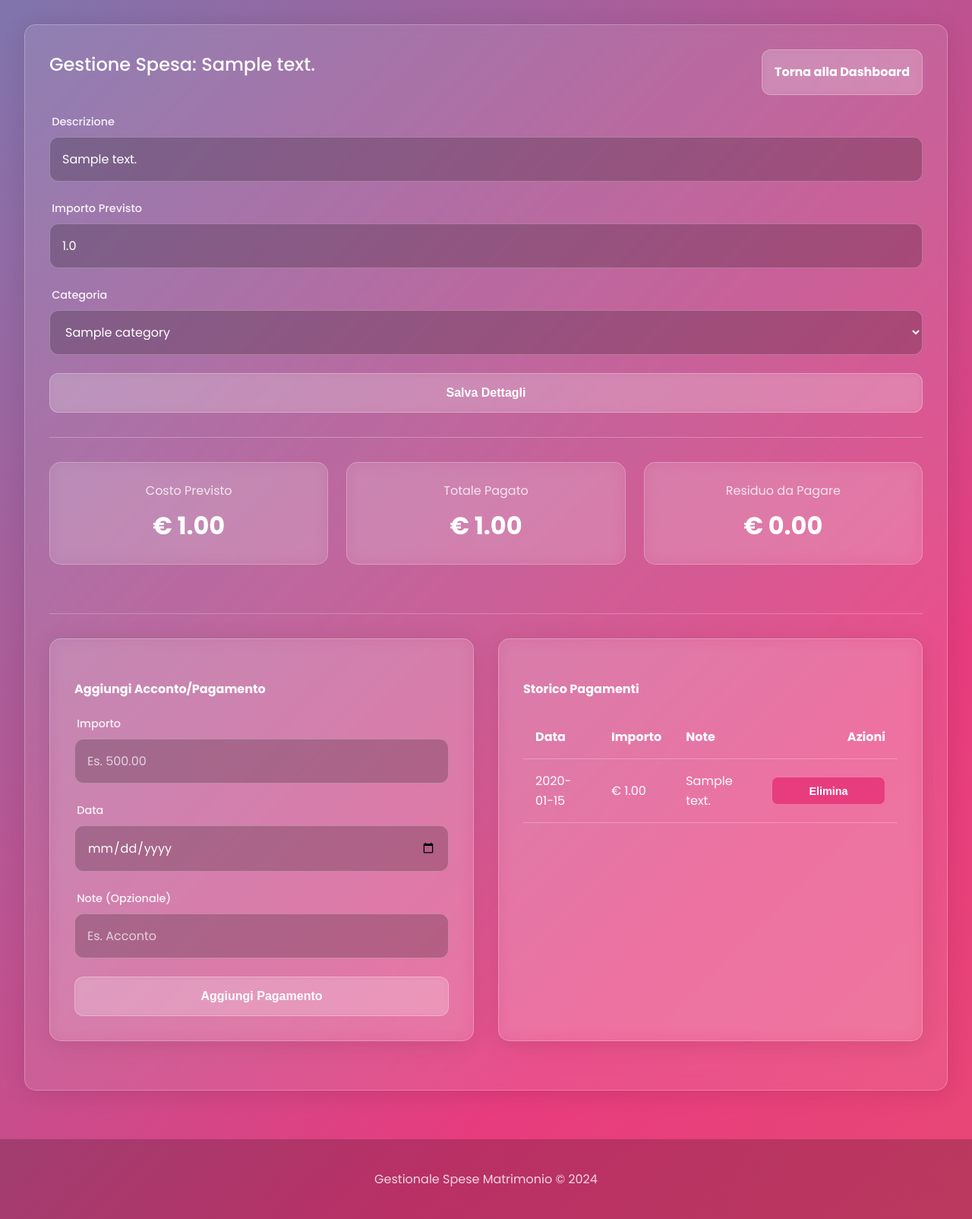
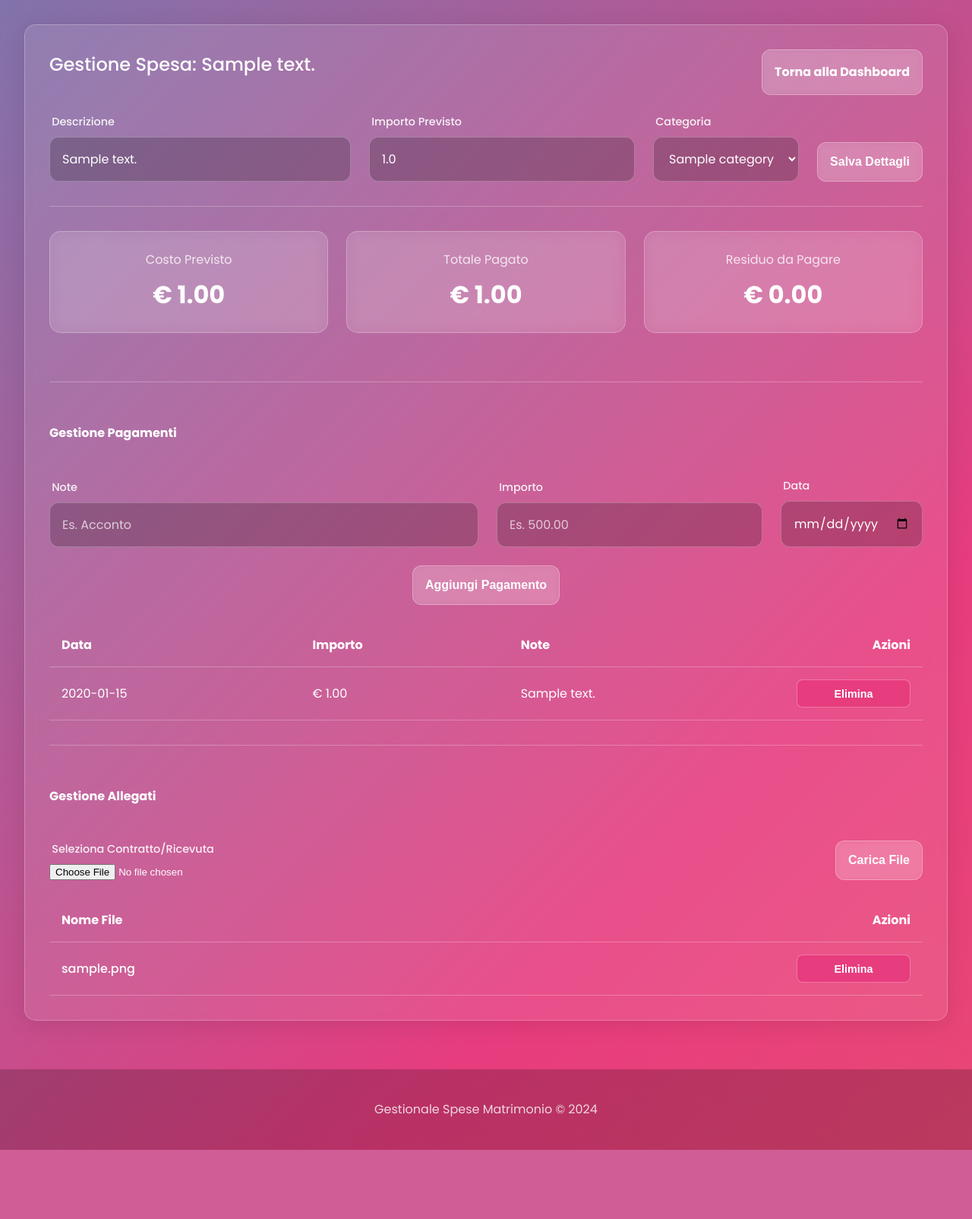
Before and after one commit to Badbug6/gestionale-spese-matrimonio, a Flask app: page /edit/1 in a window 1280 px wide. Shown: the part 126-1730 px from the top of the page at 76% size. After the commit the page ends 1639 px from the top, so only its background shows below. Run offline with Flask 3, Linux system fonts and the light colour scheme; the visitor is signed in with stand-in values (Sample User, id 1); tables that the repository leaves empty hold one stand-in row (values such as "Sample post").

```diff
--- a/app.py
+++ b/app.py
@@ -1,10 +1,12 @@
 import os
 import sqlite3
 from datetime import date, timedelta, datetime
+import time
 
 from flask import (Flask, flash, g, jsonify, redirect, render_template, request,
-                   session, url_for)
+                   session, url_for, send_from_directory) # Aggiunto send_from_directory
 from werkzeug.security import check_password_hash, generate_password_hash
+from werkzeug.utils import secure_filename # Aggiunto per la sicurezza dei nomi file
 from waitress import serve
 
 from flask_mail import Mail, Message
@@ -13,6 +15,13 @@ from apscheduler.schedulers.background import BackgroundScheduler
 app = Flask(__name__)
 app.secret_key = 'la-mia-chiave-super-segreta-per-il-matrimonio-cambiami'
 DATABASE = 'wedding.db'
+
+# --- NUOVA CONFIGURAZIONE PER L'UPLOAD ---
+UPLOAD_FOLDER = 'uploads'
+app.config['UPLOAD_FOLDER'] = UPLOAD_FOLDER
+# Assicurati che la cartella esista
+os.makedirs(UPLOAD_FOLDER, exist_ok=True)
+
 
 app.config.update(
     MAIL_SERVER='', MAIL_PORT=587, MAIL_USERNAME='', MAIL_PASSWORD='',
@@ -26,7 +35,9 @@ scheduler = BackgroundScheduler(daemon=True)
 def get_db():
     db = getattr(g, '_database', None)
     if db is None:
-        db = g._database = sqlite3.connect(DATABASE)
+        # Usa la configurazione dell'app, che può essere cambiata dai test
+        db_path = app.config.get("DATABASE", DATABASE)
+        db = g._database = sqlite3.connect(db_path)
         db.row_factory = sqlite3.Row
     return db
 
@@ -38,6 +49,7 @@ def close_connection(exception):
 
 def create_tables(db):
     cursor = db.cursor()
+    # ... (tabelle esistenti)
     cursor.execute('''CREATE TABLE IF NOT EXISTS users (
                         id INTEGER PRIMARY KEY AUTOINCREMENT, username TEXT UNIQUE NOT NULL,
                         password_hash TEXT NOT NULL, email TEXT UNIQUE NOT NULL, is_admin INTEGER DEFAULT 0)''')
@@ -58,9 +70,21 @@ def create_tables(db):
                         FOREIGN KEY(spesa_id) REFERENCES spese(id) ON DELETE CASCADE,
                         FOREIGN KEY(scadenza_associata_id) REFERENCES scadenze(id) ON DELETE SET NULL
                     )''')
+
+    # --- NUOVA TABELLA PER GLI ALLEGATI ---
+    cursor.execute('''CREATE TABLE IF NOT EXISTS allegati (
+                        id INTEGER PRIMARY KEY AUTOINCREMENT,
+                        spesa_id INTEGER NOT NULL,
+                        original_filename TEXT NOT NULL,
+                        saved_filename TEXT NOT NULL UNIQUE,
+                        upload_timestamp TIMESTAMP DEFAULT CURRENT_TIMESTAMP,
+                        FOREIGN KEY(spesa_id) REFERENCES spese(id) ON DELETE CASCADE
+                    )''')
     db.commit()
 
-# --- FUNZIONI DI SUPPORTO ---
+
+# --- FUNZIONI DI SUPPORTO (invariate) ---
+# ... (get_app_state, get_user_by_username, get_user_by_id, send_email, check_and_send_reminders)
 def get_app_state():
     db = get_db()
     try:
@@ -129,32 +153,7 @@ def check_and_send_reminders():
         return f"Promemoria inviato a {len(users)} utenti per {len(scadenze)} scadenze."
 
 # --- ROUTES ---
-@app.route('/scadenza/toggle/<int:id>')
-def toggle_scadenza(id):
-    if not session.get('user_id'): return redirect(url_for('login'))
-    db = get_db()
-    scadenza = db.execute("SELECT * FROM scadenze WHERE id = ?", (id,)).fetchone()
-    if scadenza:
-        nuovo_stato = 'Completato' if scadenza['stato'] == 'Da Fare' else 'Da Fare'
-        db.execute("UPDATE scadenze SET stato = ? WHERE id = ?", (nuovo_stato, id))
-        if scadenza['spesa_associata_id'] and scadenza['importo_scadenza']:
-            spesa_id, importo_pagamento = scadenza['spesa_associata_id'], scadenza['importo_scadenza']
-            if nuovo_stato == 'Completato':
-                pagamento_esistente = db.execute("SELECT id FROM pagamenti WHERE scadenza_associata_id = ?", (id,)).fetchone()
-                if not pagamento_esistente:
-                    db.execute(
-                        "INSERT INTO pagamenti (spesa_id, importo_pagato, data_pagamento, note, scadenza_associata_id) VALUES (?, ?, ?, ?, ?)",
-                        # --- CORREZIONE APPLICATA QUI ---
-                        (spesa_id, importo_pagamento, date.today().isoformat(), f"Pagamento da scadenza: {scadenza['descrizione']}", id)
-                    )
-                    flash(f"Pagamento di €{importo_pagamento:.2f} registrato.", 'success')
-            elif nuovo_stato == 'Da Fare':
-                db.execute("DELETE FROM pagamenti WHERE scadenza_associata_id = ?", (id,))
-                flash(f"Pagamento associato alla scadenza '{scadenza['descrizione']}' annullato.", 'info')
-        db.commit()
-    return redirect(url_for('scadenzario'))
-
-# ... (tutte le altre route sono corrette e invariate)
+# ... (la maggior parte delle route è invariata)
 @app.route('/')
 def index():
     if not os.path.exists(DATABASE): return redirect(url_for('create_admin'))
@@ -242,8 +241,7 @@ def scadenzario():
 @app.route('/scadenza/add', methods=['POST'])
 def add_scadenza():
     if not session.get('user_id'): return redirect(url_for('login'))
-    descrizione = request.form['descrizione']
-    data_scadenza = request.form['data_scadenza']
+    descrizione, data_scadenza = request.form['descrizione'], request.form['data_scadenza']
     spesa_id = request.form.get('spesa_associata_id')
     importo_str = request.form.get('importo_scadenza', '').strip().replace(',', '.')
     importo_scadenza = float(importo_str) if importo_str else None
@@ -252,6 +250,28 @@ def add_scadenza():
                (descrizione, data_scadenza, importo_scadenza, spesa_id if spesa_id else None))
     db.commit()
     flash('Scadenza aggiunta!', 'success')
+    return redirect(url_for('scadenzario'))
+
+@app.route('/scadenza/toggle/<int:id>')
+def toggle_scadenza(id):
+    if not session.get('user_id'): return redirect(url_for('login'))
+    db = get_db()
+    scadenza = db.execute("SELECT * FROM scadenze WHERE id = ?", (id,)).fetchone()
+    if scadenza:
+        nuovo_stato = 'Completato' if scadenza['stato'] == 'Da Fare' else 'Da Fare'
+        db.execute("UPDATE scadenze SET stato = ? WHERE id = ?", (nuovo_stato, id))
+        if scadenza['spesa_associata_id'] and scadenza['importo_scadenza']:
+            spesa_id, importo_pagamento = scadenza['spesa_associata_id'], scadenza['importo_scadenza']
+            if nuovo_stato == 'Completato':
+                pagamento_esistente = db.execute("SELECT id FROM pagamenti WHERE scadenza_associata_id = ?", (id,)).fetchone()
+                if not pagamento_esistente:
+                    db.execute("INSERT INTO pagamenti (spesa_id, importo_pagato, data_pagamento, note, scadenza_associata_id) VALUES (?, ?, ?, ?, ?)",
+                               (spesa_id, importo_pagamento, date.today().isoformat(), f"Pagamento da scadenza: {scadenza['descrizione']}", id))
+                    flash(f"Pagamento di €{importo_pagamento:.2f} registrato.", 'success')
+            elif nuovo_stato == 'Da Fare':
+                db.execute("DELETE FROM pagamenti WHERE scadenza_associata_id = ?", (id,))
+                flash(f"Pagamento associato alla scadenza '{scadenza['descrizione']}' annullato.", 'info')
+        db.commit()
     return redirect(url_for('scadenzario'))
 
 @app.route('/scadenza/delete/<int:id>')
@@ -391,33 +411,37 @@ def delete_category(id):
 
 @app.route('/edit/<int:id>', methods=['GET', 'POST'])
 def edit_spesa(id):
-    if not session.get('user_id'):
-        return redirect(url_for('login'))
+    if not session.get('user_id'): return redirect(url_for('login'))
     db = get_db()
     spesa = db.execute("SELECT * FROM spese WHERE id = ?", (id,)).fetchone()
     if not spesa:
         flash("Spesa non trovata.", "error")
         return redirect(url_for('index'))
+
+    # AGGIUNTA: Carica anche gli allegati per questa spesa
+    allegati = db.execute("SELECT * FROM allegati WHERE spesa_id = ? ORDER BY upload_timestamp DESC", (id,)).fetchall()
+
     pagamenti = db.execute("SELECT * FROM pagamenti WHERE spesa_id = ? ORDER BY data_pagamento DESC", (id,)).fetchall()
     totale_pagato = sum(p['importo_pagato'] for p in pagamenti)
     rimanente_da_pagare = spesa['importo'] - totale_pagato
+
     if request.method == 'POST':
         if 'descrizione' in request.form:
-            descrizione = request.form['descrizione']
-            importo_str = request.form.get('importo', '0').strip().replace(',', '.')
-            categoria = request.form['categoria']
+            descrizione, importo_str, categoria = request.form['descrizione'], request.form.get('importo', '0').strip().replace(',', '.'), request.form['categoria']
             try:
                 importo = float(importo_str)
             except ValueError:
                 flash("L'importo inserito non è un numero valido.", 'error')
-                categories = [row['name'] for row in db.execute("SELECT name FROM categories ORDER BY name").fetchall()]
-                return render_template('edit.html', spesa=spesa, categories=categories, pagamenti=pagamenti, totale_pagato=totale_pagato, rimanente_da_pagare=rimanente_da_pagare, user=get_user_by_id(session.get('user_id')))
+                return redirect(url_for('edit_spesa', id=id))
             db.execute("UPDATE spese SET descrizione = ?, importo = ?, categoria = ? WHERE id = ?", (descrizione, importo, categoria, id))
             db.commit()
             flash('Spesa aggiornata con successo!', 'success')
             return redirect(url_for('edit_spesa', id=id))
+
     categories = [row['name'] for row in db.execute("SELECT name FROM categories ORDER BY name").fetchall()]
-    return render_template('edit.html', spesa=spesa, categories=categories, pagamenti=pagamenti, totale_pagato=totale_pagato, rimanente_da_pagare=rimanente_da_pagare, user=get_user_by_id(session.get('user_id')))
+    return render_template('edit.html', spesa=spesa, categories=categories, pagamenti=pagamenti,
+                           totale_pagato=totale_pagato, rimanente_da_pagare=rimanente_da_pagare,
+                           allegati=allegati, user=get_user_by_id(session.get('user_id')))
 
 @app.route('/register', methods=['GET', 'POST'])
 def register():
@@ -491,6 +515,64 @@ def test_reminder():
     flash(f"Test dei promemoria eseguito. Risultato: {status_message}", 'success')
     return redirect(url_for('settings'))
 
+# --- NUOVE ROUTE PER GLI ALLEGATI ---
+@app.route('/spesa/<int:spesa_id>/upload', methods=['POST'])
+def upload_file(spesa_id):
+    if 'user_id' not in session:
+        return redirect(url_for('login'))
+    if 'file' not in request.files:
+        flash('Nessun file selezionato.', 'error')
+        return redirect(url_for('edit_spesa', id=spesa_id))
+    file = request.files['file']
+    if file.filename == '':
+        flash('Nessun file selezionato.', 'error')
+        return redirect(url_for('edit_spesa', id=spesa_id))
+    if file:
+        original_filename = secure_filename(file.filename)
+        # Crea un nome file unico per evitare sovrascritture
+        saved_filename = f"{int(time.time())}_{original_filename}"
+        file.save(os.path.join(app.config['UPLOAD_FOLDER'], saved_filename))
+
+        db = get_db()
+        db.execute("INSERT INTO allegati (spesa_id, original_filename, saved_filename) VALUES (?, ?, ?)",
+                   (spesa_id, original_filename, saved_filename))
+        db.commit()
+        flash('File caricato con successo!', 'success')
+    return redirect(url_for('edit_spesa', id=spesa_id))
+
+@app.route('/uploads/<path:filename>')
+def serve_uploaded_file(filename):
+    if 'user_id' not in session:
+        return "Non autorizzato", 403
+    return send_from_directory(app.config['UPLOAD_FOLDER'], filename)
+
+@app.route('/allegato/delete/<int:allegato_id>', methods=['POST'])
+def delete_allegato(allegato_id):
+    if 'user_id' not in session:
+        return redirect(url_for('login'))
+
+    db = get_db()
+    allegato = db.execute("SELECT * FROM allegati WHERE id = ?", (allegato_id,)).fetchone()
+
+    if allegato:
+        spesa_id = allegato['spesa_id']
+        # Elimina il file fisico dal server
+        try:
+            os.remove(os.path.join(app.config['UPLOAD_FOLDER'], allegato['saved_filename']))
+        except OSError as e:
+            print(f"Errore durante l'eliminazione del file: {e}")
+            flash("Errore: impossibile eliminare il file dal server.", "error")
+
+        # Elimina il record dal database
+        db.execute("DELETE FROM allegati WHERE id = ?", (allegato_id,))
+        db.commit()
+        flash('Allegato eliminato con successo.', 'success')
+        return redirect(url_for('edit_spesa', id=spesa_id))
+
+    flash("Allegato non trovato.", "error")
+    return redirect(url_for('index'))
+
+
 # --- AVVIO APP ---
 if __name__ == '__main__':
     with app.app_context():
--- a/requirements.txt
+++ b/requirements.txt
@@ -2,3 +2,4 @@ flask
 waitress
 Flask-Mail
 APScheduler
+pytest
--- a/templates/edit.html
+++ b/templates/edit.html
@@ -2,38 +2,22 @@
 {% block title %}Gestione Spesa{% endblock %}
 {% block content %}
 
+<!-- Utilizziamo un unico pannello a larghezza intera per contenere tutto -->
 <div class="panel full-width">
 
-    <!--
-      CORREZIONE 1: Aggiunto un .panel-header per separare
-      correttamente l'intestazione dal resto del contenuto.
-    -->
     <div class="panel-header">
         <h2>Gestione Spesa: {{ spesa.descrizione }}</h2>
         <a href="{{ url_for('index') }}" class="button-link">Torna alla Dashboard</a>
     </div>
 
-    <!--
-      CORREZIONE 2: Rimosso class="compact-form" per permettere
-      ai campi di disporsi correttamente in verticale.
-    -->
-    <form method="post" action="{{ url_for('edit_spesa', id=spesa.id) }}">
-        <div class="form-group">
-            <label for="descrizione">Descrizione</label>
-            <input type="text" name="descrizione" id="descrizione" value="{{ spesa.descrizione }}" required>
-        </div>
-        <div class="form-group">
-            <label for="importo">Importo Previsto</label>
-            <input type="text" name="importo" id="importo" value="{{ spesa.importo }}" required>
-        </div>
+    <!-- Sezione 1: Modifica Dettagli Principali -->
+    <form method="post" action="{{ url_for('edit_spesa', id=spesa.id) }}" class="compact-form">
+        <div class="form-group flex-grow"><label for="descrizione">Descrizione</label><input type="text" name="descrizione" id="descrizione" value="{{ spesa.descrizione }}" required></div>
+        <div class="form-group"><label for="importo">Importo Previsto</label><input type="text" name="importo" id="importo" value="{{ spesa.importo }}" required></div>
         <div class="form-group">
             <label for="categoria">Categoria</label>
             <select name="categoria" id="categoria" required>
-                {% for category in categories %}
-                <option value="{{ category }}" {% if category == spesa.categoria %}selected{% endif %}>
-                    {{ category }}
-                </option>
-                {% endfor %}
+                {% for category in categories %}<option value="{{ category }}" {% if category == spesa.categoria %}selected{% endif %}>{{ category }}</option>{% endfor %}
             </select>
         </div>
         <button type="submit">Salva Dettagli</button>
@@ -41,7 +25,7 @@
 
     <hr class="section-divider">
 
-    <!-- Riepilogo Finanziario (invariato) -->
+    <!-- Sezione 2: Riepilogo Finanziario -->
     <div class="summary-cards">
         <div class="card"><h3>Costo Previsto</h3><p>€ {{ "%.2f"|format(spesa.importo) }}</p></div>
         <div class="card"><h3>Totale Pagato</h3><p>€ {{ "%.2f"|format(totale_pagato) }}</p></div>
@@ -50,29 +34,19 @@
 
     <hr class="section-divider">
 
-    <!-- Aggiungi Pagamento e Storico (invariato) -->
-    <div class="flex-container">
-        <div class="panel">
-            <h4>Aggiungi Acconto/Pagamento</h4>
-            <form action="{{ url_for('add_pagamento', spesa_id=spesa.id) }}" method="post">
+    <!-- Sezione 3: Aggiunta Pagamenti e Storico -->
+    <div class="panel-header">
+        <h4>Gestione Pagamenti</h4>
+    </div>
+    <form action="{{ url_for('add_pagamento', spesa_id=spesa.id) }}" method="post" class="compact-form">
+        <div class="form-group flex-grow"><label for="note">Note</label><input type="text" name="note" id="note" placeholder="Es. Acconto"></div>
         <div class="form-group"><label for="importo_pagato">Importo</label><input type="text" name="importo_pagato" id="importo_pagato" placeholder="Es. 500.00" required></div>
         <div class="form-group"><label for="data_pagamento">Data</label><input type="date" name="data_pagamento" id="data_pagamento" required></div>
-                <div class="form-group"><label for="note">Note (Opzionale)</label><input type="text" name="note" id="note" placeholder="Es. Acconto"></div>
         <button type="submit">Aggiungi Pagamento</button>
     </form>
-        </div>
-        <div class="panel">
-            <h4>Storico Pagamenti</h4>
-            <div class="table-container">
+    <div class="table-container" style="margin-top: 1.5rem;">
         <table>
-                    <thead>
-                        <tr>
-                            <th>Data</th>
-                            <th>Importo</th>
-                            <th>Note</th>
-                            <th class="actions-column">Azioni</th>
-                        </tr>
-                    </thead>
+            <thead><tr><th>Data</th><th>Importo</th><th>Note</th><th class="actions-column">Azioni</th></tr></thead>
             <tbody>
                 {% for p in pagamenti %}
                 <tr>
@@ -80,20 +54,46 @@
                     <td>€ {{ "%.2f"|format(p.importo_pagato) }}</td>
                     <td>{{ p.note or '-' }}</td>
                     <td class="actions-column">
-                                <form action="{{ url_for('delete_pagamento', pagamento_id=p.id) }}" method="post" onsubmit="return confirm('Sei sicuro di voler eliminare questo pagamento?');">
-                                    <button type="submit" class="delete-btn">Elimina</button>
-                                </form>
+                        <form action="{{ url_for('delete_pagamento', pagamento_id=p.id) }}" method="post" onsubmit="return confirm('Sei sicuro?');"><button type="submit" class="delete-btn">Elimina</button></form>
                     </td>
                 </tr>
                 {% else %}
-                        <tr>
-                            <td colspan="4" style="text-align: center; padding: 2rem 0;">Nessun pagamento registrato.</td>
-                        </tr>
+                <tr><td colspan="4" style="text-align: center; padding: 1.5rem 0;">Nessun pagamento registrato.</td></tr>
                 {% endfor %}
             </tbody>
         </table>
     </div>
+
+    <hr class="section-divider">
+
+    <!-- Sezione 4: Aggiunta Allegati e Storico -->
+    <div class="panel-header">
+        <h4>Gestione Allegati</h4>
     </div>
+    <form action="{{ url_for('upload_file', spesa_id=spesa.id) }}" method="post" enctype="multipart/form-data" class="compact-form">
+        <div class="form-group flex-grow">
+            <label for="file">Seleziona Contratto/Ricevuta</label>
+            <input type="file" name="file" id="file" class="input-file" required>
         </div>
+        <button type="submit">Carica File</button>
+    </form>
+    <div class="table-container" style="margin-top: 1.5rem;">
+        <table>
+            <thead><tr><th>Nome File</th><th class="actions-column">Azioni</th></tr></thead>
+            <tbody>
+                {% for allegato in allegati %}
+                <tr>
+                    <td><a href="{{ url_for('serve_uploaded_file', filename=allegato.saved_filename) }}" target="_blank">{{ allegato.original_filename }}</a></td>
+                    <td class="actions-column">
+                        <form action="{{ url_for('delete_allegato', allegato_id=allegato.id) }}" method="post" onsubmit="return confirm('Sei sicuro?');"><button type="submit" class="delete-btn">Elimina</button></form>
+                    </td>
+                </tr>
+                {% else %}
+                <tr><td colspan="2" style="text-align: center; padding: 1.5rem 0;">Nessun allegato presente.</td></tr>
+                {% endfor %}
+            </tbody>
+        </table>
+    </div>
+
 </div>
 {% endblock %}
```
Also changed, not shown: test_app.py (added, +74 -0 lines), README.md, 1 other file. Lines whose indentation alone changed are shown as unchanged.
